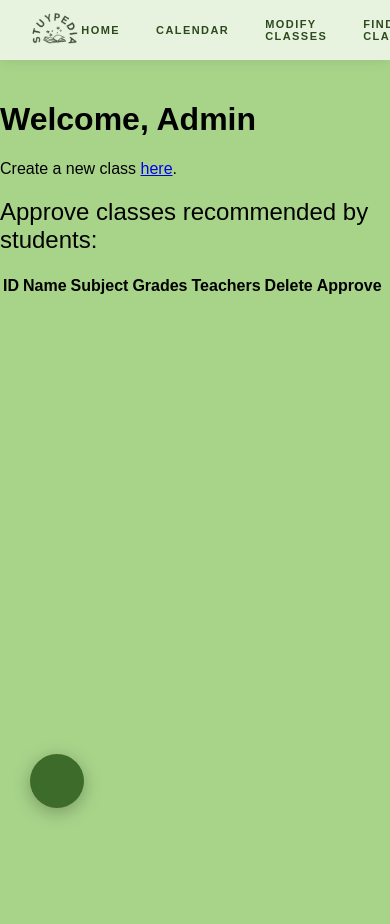
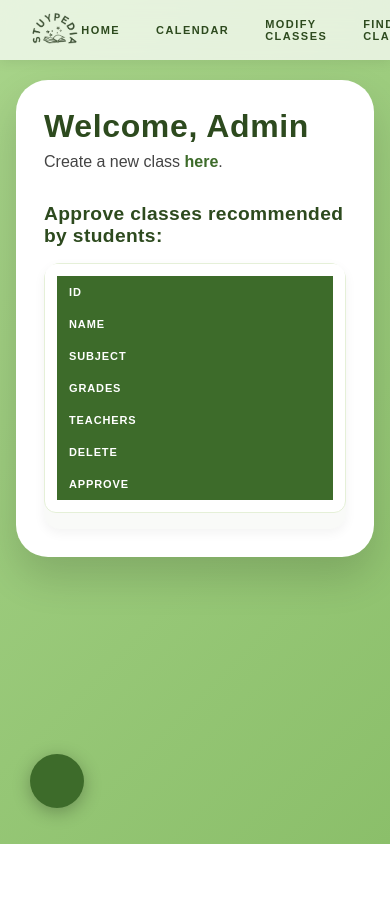
Before and after one commit to nk-nyc/p05-hojpoj-stuypedia, a Flask app: page /home in a window 390 px wide. After the commit the page ends 844 px from the top, so only its background shows below. Run offline with Flask 3, Linux system fonts and the light colour scheme; the visitor is signed in with stand-in values (Sample User, id 1); data comes from the database, SQL or seed files in the repository; data that the repository does not hold is empty; some libraries are stand-ins or nearby versions.

Commit message:
i love working even when not needed

```diff
--- /dev/null
+++ b/app/static/css/admin_home.css
@@ -0,0 +1,211 @@
+*, *::before, *::after {
+    box-sizing: border-box;
+    margin: 0;
+    padding: 0;
+}
+
+html, body {
+    height: 100%;
+    width: 100%;
+}
+
+body {
+    min-height: 100vh;
+    background: linear-gradient(135deg, #a8d48a 0%, #8bbf6a 100%);
+    font-family: "Poppins", sans-serif;
+    font-weight: 400;
+    padding: 100px 20px 40px;
+}
+
+.admin-container {
+    max-width: 1200px;
+    width: 100%;
+    margin: 0 auto;
+    background: white;
+    border-radius: 32px;
+    box-shadow: 0 20px 40px rgba(0, 0, 0, 0.15);
+    padding: 48px;
+}
+
+.admin-container h1 {
+    font-family: "Outfit", sans-serif;
+    font-size: 2.5rem;
+    font-weight: 700;
+    color: #2d4a1e;
+    margin-bottom: 8px;
+    letter-spacing: 0.02em;
+}
+
+.admin-container h2 {
+    font-family: "Outfit", sans-serif;
+    font-size: 1.5rem;
+    font-weight: 600;
+    color: #2d4a1e;
+    margin: 32px 0 16px 0;
+    letter-spacing: 0.02em;
+}
+
+.admin-container p {
+    font-size: 1rem;
+    color: #444;
+    margin-bottom: 8px;
+}
+
+.admin-container a {
+    color: #3d6b2a;
+    font-weight: 600;
+    text-decoration: none;
+    transition: color 0.2s;
+}
+
+.admin-container a:hover {
+    color: #2a4d1c;
+    text-decoration: underline;
+}
+
+.admin-container table {
+    width: 100%;
+    border-collapse: collapse;
+    background: #f9faf8;
+    border-radius: 16px;
+    overflow: hidden;
+    box-shadow: 0 4px 12px rgba(0, 0, 0, 0.05);
+    margin-top: 12px;
+}
+
+.admin-container th {
+    background: #3d6b2a;
+    color: white;
+    font-family: "Poppins", sans-serif;
+    font-size: 11px;
+    font-weight: 600;
+    letter-spacing: 0.08em;
+    text-transform: uppercase;
+    padding: 14px 16px;
+    text-align: left;
+}
+
+.admin-container td {
+    padding: 12px 16px;
+    font-size: 13px;
+    color: #2d4a1e;
+    border-bottom: 1px solid #e5f0d8;
+}
+
+.admin-container tr:last-child td {
+    border-bottom: none;
+}
+
+.admin-container tr:hover {
+    background: #e5f0d8;
+}
+
+.admin-container td button {
+    background: #3d6b2a;
+    color: white;
+    border: none;
+    border-radius: 30px;
+    padding: 5px 16px;
+    font-family: "Poppins", sans-serif;
+    font-size: 10px;
+    font-weight: 700;
+    letter-spacing: 0.06em;
+    cursor: pointer;
+    transition: background-color 0.2s, transform 0.1s;
+}
+
+.admin-container td button:hover {
+    background: #2a4d1c;
+    transform: scale(1.02);
+}
+
+.admin-container td button:active {
+    transform: scale(0.98);
+}
+
+.admin-container td button:first-of-type {
+    background: #c0392b;
+}
+
+.admin-container td button:first-of-type:hover {
+    background: #a93226;
+}
+
+@media (max-width: 768px) {
+    body {
+        padding: 80px 16px 24px;
+    }
+
+    .admin-container {
+        padding: 28px;
+    }
+
+    .admin-container h1 {
+        font-size: 2rem;
+    }
+
+    .admin-container h2 {
+        font-size: 1.2rem;
+    }
+
+    .admin-container table {
+        font-size: 12px;
+    }
+
+    .admin-container th,
+    .admin-container td {
+        padding: 10px 12px;
+    }
+
+    .admin-container td button {
+        font-size: 9px;
+        padding: 4px 12px;
+    }
+}
+
+@media (max-width: 600px) {
+    .admin-container table,
+    .admin-container thead,
+    .admin-container tbody,
+    .admin-container th,
+    .admin-container td,
+    .admin-container tr {
+        display: block;
+    }
+
+    .admin-container thead tr {
+        display: none;
+    }
+
+    .admin-container tr {
+        margin-bottom: 16px;
+        border: 1px solid #e5f0d8;
+        border-radius: 12px;
+        padding: 12px;
+        background: white;
+    }
+
+    .admin-container td {
+        display: flex;
+        justify-content: space-between;
+        padding: 8px 0;
+        border-bottom: 1px solid #eee;
+    }
+
+    .admin-container td:last-child {
+        border-bottom: none;
+    }
+
+    .admin-container td::before {
+        content: attr(data-label);
+        font-weight: 600;
+        color: #2d4a1e;
+        text-transform: uppercase;
+        font-size: 10px;
+        letter-spacing: 0.05em;
+    }
+
+    .admin-container td button {
+        margin-left: auto;
+    }
+}
--- a/app/templates/admin_home.html
+++ b/app/templates/admin_home.html
@@ -11,7 +11,7 @@
     <script src="https://cdn.jsdelivr.net/npm/foundation-sites@6.8.1/dist/js/foundation.min.js"></script>
 
         <link href="../static/css/home.css" rel="stylesheet"/>
-		  <link href=".../ststaic/css/admin_home.css" rel="stylesheet"/>
+		  <link href="../static/css/admin_home.css" rel="stylesheet"/>
 	 </head>
 
 	<body>
@@ -52,6 +52,8 @@
 		        <a href="/logout" title="Log out"><i class="fi-power"></i></a>
 		    </div>
 		</div>
+
+		<div class = "admin-container">
         <h1>Welcome, Admin</h1>
         <p> Create a new class <a href='/createclass'> here</a>.</p>
         <h2> Approve classes recommended by students: </h2>
@@ -77,6 +79,8 @@
           </tr>
         {% endfor %}
         </table>
+		</div>
+
       <script src='../static/js/classlist.js'></script>
 		<script>
 		document.getElementById('floatNavToggle').addEventListener('click', () => {
```
